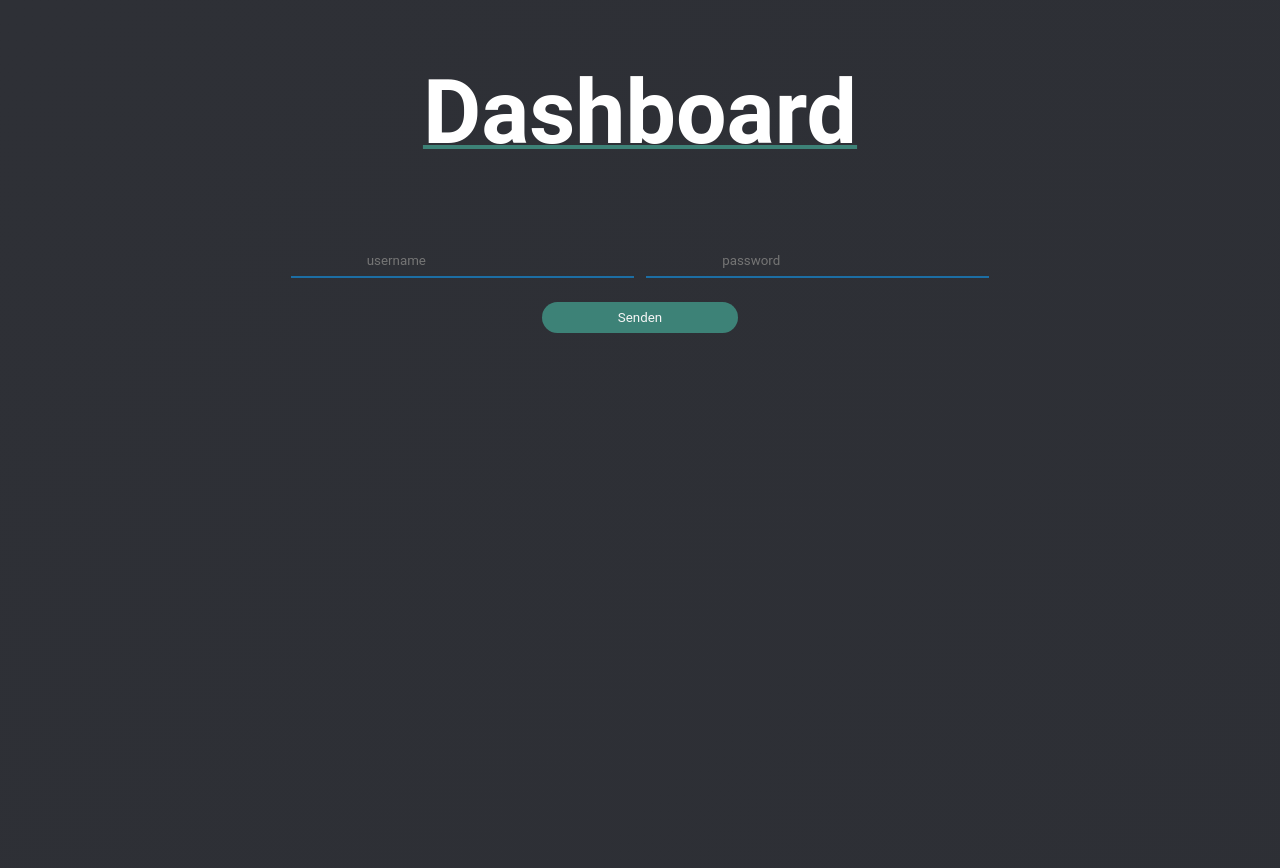
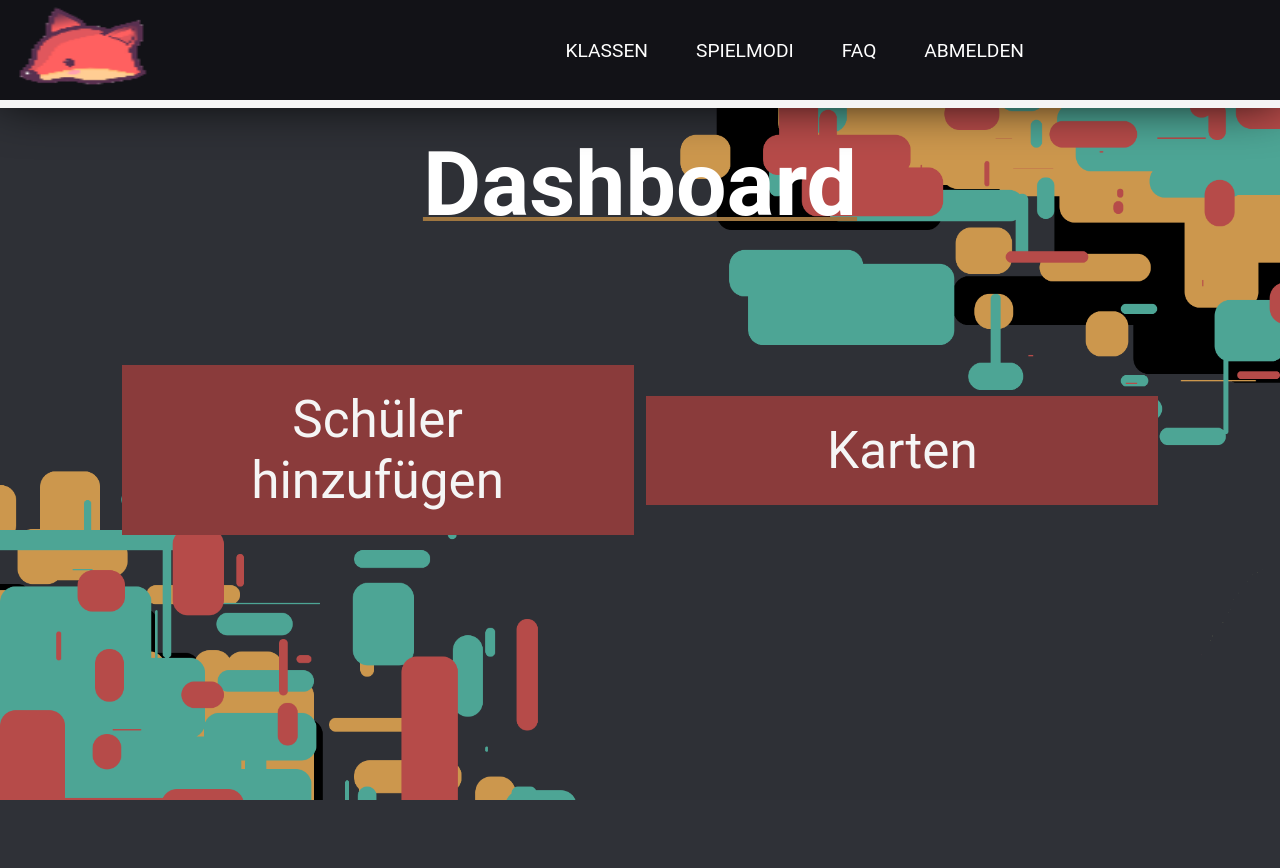
Before and after one commit to NotSkyWars/Mathe, a PHP site: page /dashboard.php in a window 1280 px wide. After the commit the page ends 800 px from the top, so only its background shows below. Run offline with PHP 8.4, Linux system fonts and the light colour scheme; some web fonts are replaced.

Commit message:
update 13.10.2023

```diff
--- /dev/null
+++ b/css/dashboard.css
@@ -0,0 +1,90 @@
+@import url(colors.css);
+
+
+.br{
+    display: inline-block;
+    height: 10vw;
+  }
+body{
+    height: 100vh;
+    background-image: url('media/background_lehrer.png');
+    background-size: cover;
+    font-family: 'Roboto', sans-serif;
+}
+h1{
+    display: flex;
+    align-items: center;
+    justify-content: center;
+    color: white;
+    margin-bottom: 10vh;
+    font-size: 7vw;
+    text-decoration: var(--highlight-yellow) underline .5vh;
+    margin-bottom: 10vw;
+    transition: .5s;
+}
+
+.selection{
+    width: 100%;
+    height: 100%;
+    display: flex;
+    align-items: center;
+    justify-content: center;
+    flex-wrap: wrap;
+    flex-direction: row;
+    gap: 1vw;
+
+    margin-top: 0;
+}
+
+.selection a{
+    width: 40%;
+    transition: .5s;
+}
+main a{
+    padding: 3vh 3vw 3vh 3vw;
+    text-align: center;
+    background-color: var(--highlight-red2) ;
+    text-decoration: none;
+    display: flex;
+    align-items: center;
+    justify-content: center;
+    font-size: 4vw;
+    color: var(--white);
+}
+
+h1:hover{
+    transform: scale(.9);
+    color:var(--highlight-yellow);
+}
+
+.selection a:hover{
+    transform: scale(.9);
+    background-color: var(--highlight-red);
+}
+
+main{
+    animation: fadein 1.5s;
+}
+
+@media only screen and (max-width : 992px) {
+    .selection{
+        flex-direction: column;
+    }
+    .br{
+        height: 30vh;
+    }
+    .selection a{
+        height: 10vh;
+        width: 80%;
+        margin-bottom: 3vw;
+    }
+  }
+
+  @keyframes fadein{
+    0%{
+        opacity: 0;
+    }
+    100%{
+opacity: 1;
+    }
+}
--- a/dashboard.php
+++ b/dashboard.php
@@ -4,28 +4,41 @@
     <meta charset="UTF-8">
     <meta name="viewport" content="width=device-width, initial-scale=1.0">
     <meta http-equiv="X-UA-Compatible" content="ie=edge">
-    <title>HTML 5 Boilerplate</title>
-    <link rel="stylesheet" href="./css/login.css?<?php echo time(); ?>">
-    <script src="./jss/login.js?<?php echo time(); ?>"></script>
+    <title>My Website</title>
+
+    <link rel="stylesheet" href="./css/dashboard.css">
+    <link rel="stylesheet" href="./css/popup.css">
+    <link rel="stylesheet" href="./css/navbar.css?<?php echo time(); ?>">
+    <link rel="icon" href="./favicon.ico" type="image/x-icon">
   </head>
+  <header>
+
+        <img src="css/media/TestLogo.png" alt="Girl in a jacket" width="200" height="100">
+        <input type="checkbox" id="nav-toggle" class="nav-toggle">
+        <nav>
+          <ul>
+            <li><a href="klassen.php">Klassen</a></li>
+            <li><a href="selection.php">Spielmodi</a></li>
+            <li><a href="faq.php">FaQ</a></li>
+            <li><a href="abmelden">Abmelden</a></li>
+          </ul>
+        </nav>
+        <label for="nav-toggle" class="nav-toggle-label">
+          <span></span>
+        </label>
+        <span class="underline"></span>
+      </header>
   <body>
-  <?php session_start();
+    <main>
+      <span class="br"></span>
+      <section class="BR-Math-Title">
+      <h1>Dashboard</h1>
+      </section>
+      <section class="selection">
+      <a href="schueler.php">Schüler hinzufügen</a>
+      <a href="cards.php">Karten</a>
+      </section>
+    </main>
 
-  if(ISSET($_SESSION['username']) && ISSET($_SESSION['password']) && ISSET($_SESSION['lehrer'])){
-    // Schaue ob der Nutzer bereits eingeloggt ist
-  }else{
-    header("login.php");
-  }?>
-    <main>
-        <h1>Dashboard</h1>
-        <form method="post" action="dashboard.php">
-       <div class="login-form">
-        <input class="login" type="text" placeholder="username">
-        <input class="login" type="password" placeholder="password">
-      </div>
-      <div class="submit"><input type="submit" value="Senden"></div>
-
-       </form>
-    </main>
   </body>
 </html>
```
Also changed, not shown: card.php (added, +85 -0 lines), css/cards.css (added, +86 -0 lines), css/schueler.css (added, +79 -0 lines), jss/term.js (+9 -4 lines), schueler.php (+22 -1 lines), css/media/background_lehrer.png (added), klassen.php (added).
